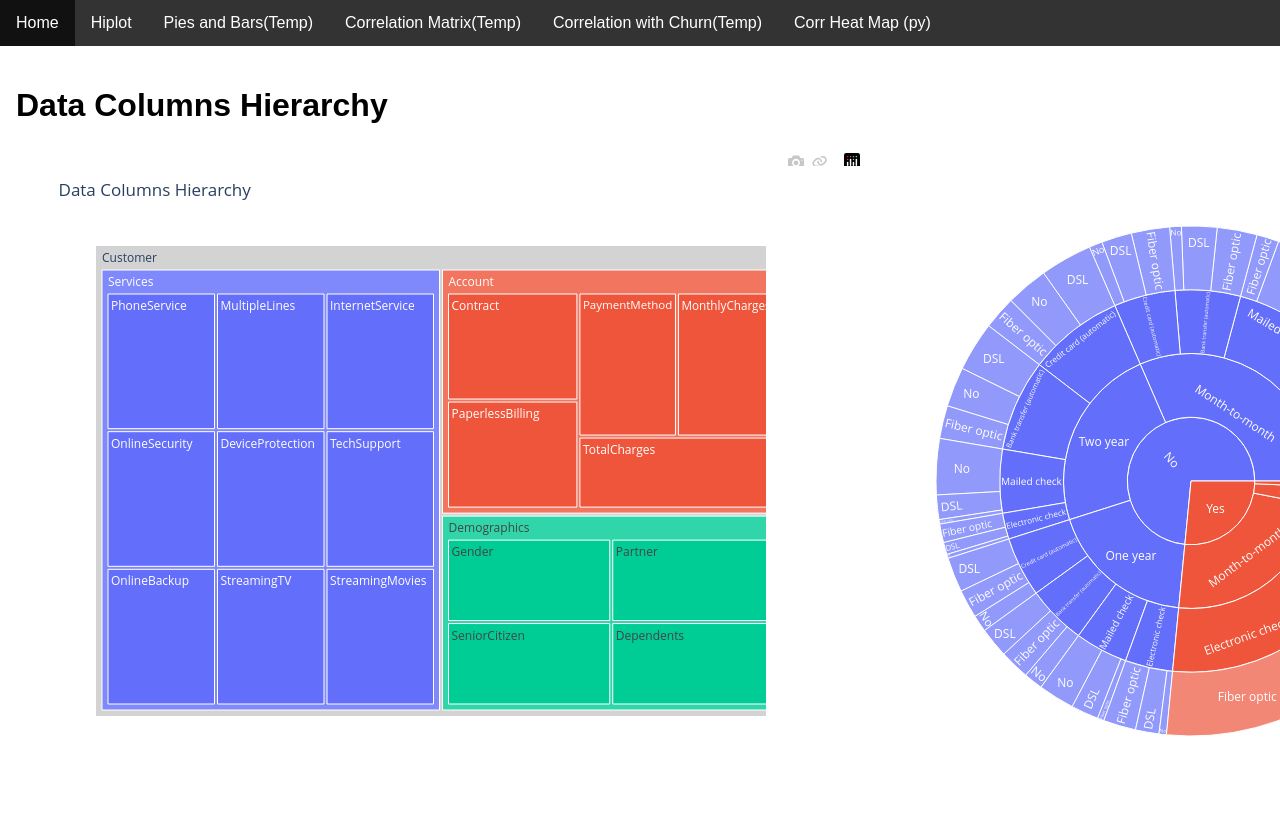
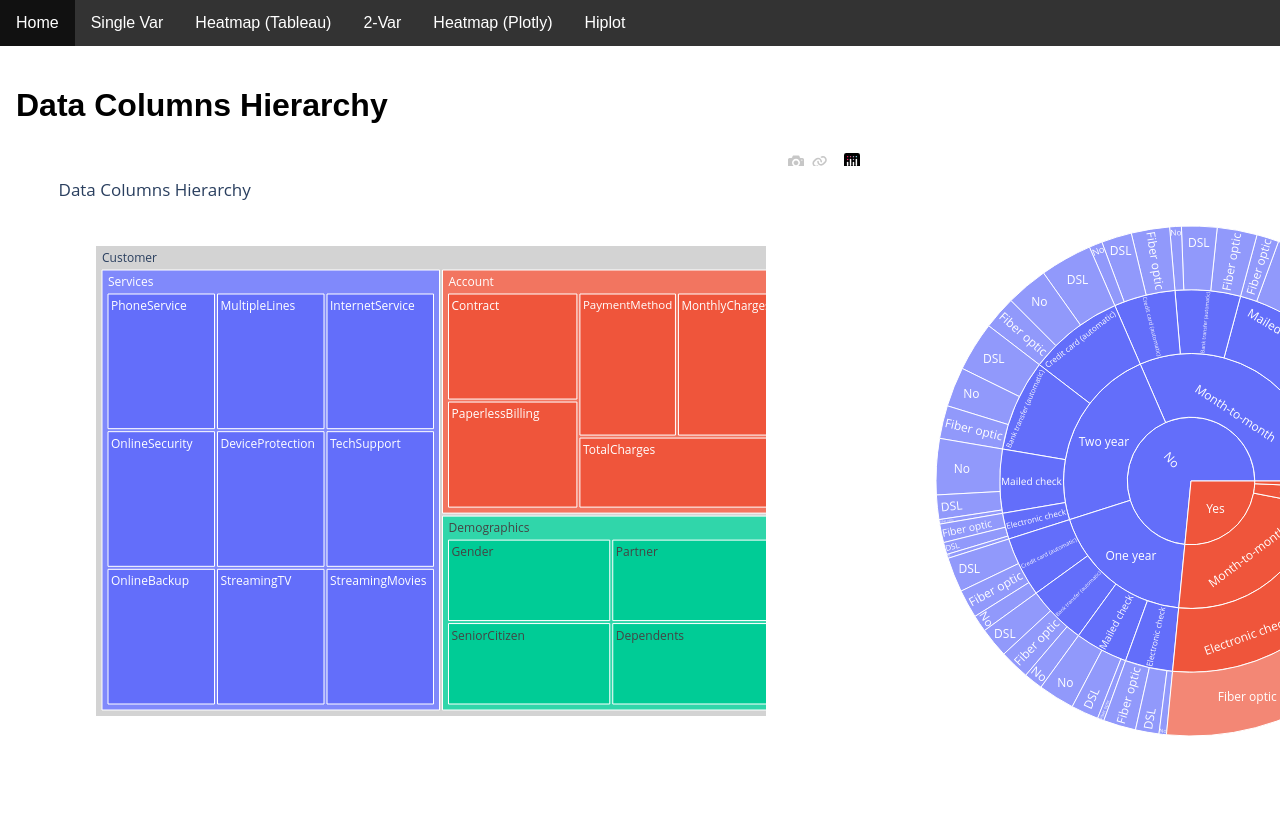
Before and after one commit to miyasaka-kion/Telecom-Churn-Analysis, a Flask app: page / in a window 1280 px wide; the page is wider, and only the part inside the window is pictured. Shown: the top 815 px of that part. Run offline with Flask 3, Linux system fonts and the light colour scheme; some libraries are stand-ins or nearby versions.

Commit message:
fix heatmap(py) bug & rename the navigation

```diff
--- a/app.py
+++ b/app.py
@@ -53,13 +53,16 @@ def scatter_plot():
     y_original = dummy_columns.get(y, y)
 
     if x_original in df.columns and y_original in df.columns:
+        # Create a copy of the DataFrame to avoid modifying the original
+        df_copy = df.copy()
+
         # Ensure the columns are numeric
-        if not pd.api.types.is_numeric_dtype(df[x_original]):
-            df[x_original] = pd.factorize(df[x_original])[0]
-        if not pd.api.types.is_numeric_dtype(df[y_original]):
-            df[y_original] = pd.factorize(df[y_original])[0]
+        if not pd.api.types.is_numeric_dtype(df_copy[x_original]):
+            df_copy[x_original] = pd.factorize(df_copy[x_original])[0]
+        if not pd.api.types.is_numeric_dtype(df_copy[y_original]):
+            df_copy[y_original] = pd.factorize(df_copy[y_original])[0]
 
-        fig = px.scatter(df, x=x_original, y=y_original, trendline='ols')
+        fig = px.scatter(df_copy, x=x_original, y=y_original, trendline='ols')
         fig.update_layout(title=f'Scatter Plot of {x_original} vs {y_original}')
         scatter_html = pio.to_html(fig, full_html=False)
         return render_template('scatter_plot.html', scatter_html=scatter_html)
--- a/templates/base.html
+++ b/templates/base.html
@@ -45,11 +45,11 @@
     <div class="navbar">
         <ul>
             <li><a href="/">Home</a></li>
+            <li><a href="/corr_churn"> Single Var </a></li>
+            <li><a href="/corr_map"> Heatmap (Tableau)</a></li>
+            <li><a href="/pie"> 2-Var </a></li>
+            <li><a href="/corr_heat_py"> Heatmap (Plotly)  </a> </li>
             <li><a href="/hiplot">Hiplot</a></li>
-            <li><a href="/pie">Pies and Bars(Temp)</a></li>
-            <li><a href="/corr_map">Correlation Matrix(Temp)</a></li>
-            <li><a href="/corr_churn">Correlation with Churn(Temp)</a></li>
-            <li><a href="/corr_heat_py">Corr Heat Map (py)</a></li>
             <!-- <li><a href="/sunburst">Sunburst Chart(Temp)</a></li> -->
         </ul>
     </div>
```
